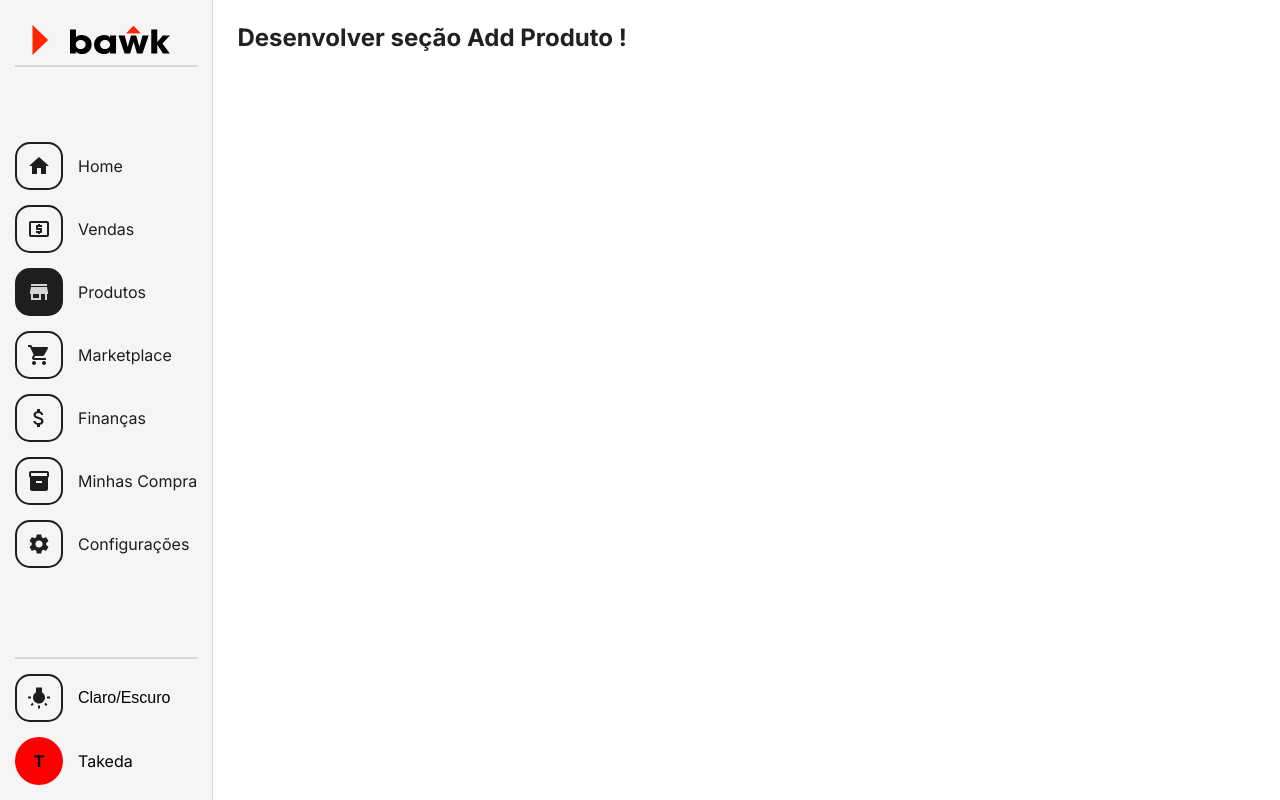
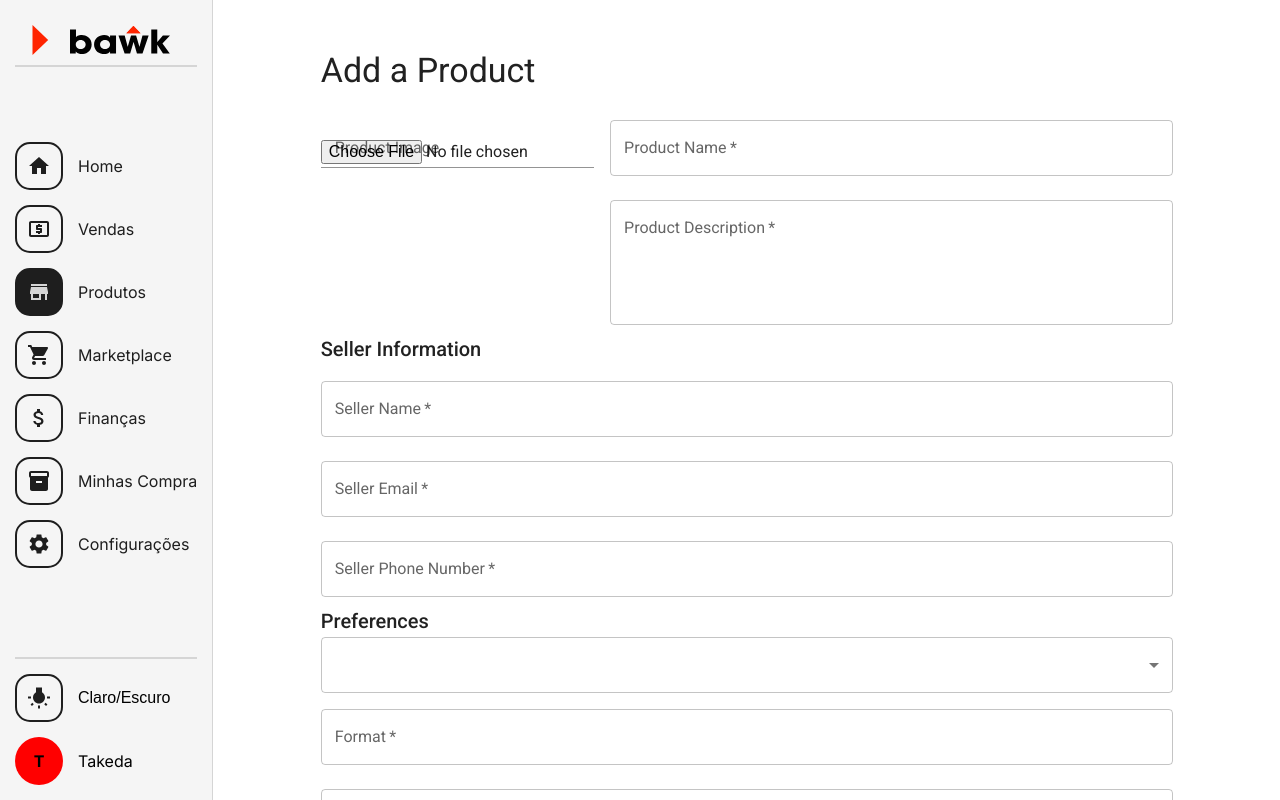
Before and after one commit to BawkFly/BawkFly-front-end, a Next.js app: page /painel/produtos/add-produto in a window 1280 px wide. Built offline with nearby package versions, Linux system fonts and the light colour scheme.

Commit message:
product page

```diff
--- a/src/app/painel/marketplace/page.tsx
+++ b/src/app/painel/marketplace/page.tsx
@@ -1,4 +1,4 @@
-import SectionProducts from "@/components/sections/products/products";
+import SectionProducts from "@/components/sections/products/productsItem";
 import { Button } from "@mui/material";
 import Link from "next/link";
 
--- a/src/app/painel/produtos/page.tsx
+++ b/src/app/painel/produtos/page.tsx
@@ -5,7 +5,7 @@ import { Button } from "@mui/material";
 export default function PageProducts() {
   return (
     <main>
-      <SectionUserProducts />
+      <SectionUserProducts userProducts={[]} />
       <Link href="/painel/produtos/add-produto">
         <Button variant="contained">Add - Produto</Button>
       </Link>
--- a/src/components/sections/add-product/add-product.tsx
+++ b/src/components/sections/add-product/add-product.tsx
@@ -1,15 +1,191 @@
-import { Container } from "@mui/material";
+"use client"
+import React, { useState } from 'react';
+import {
+  Container,
+  Typography,
+  TextField,
+  Button,
+  Select,
+  MenuItem,
+  InputLabel,
+  FormControl,
+  Input,
+  Grid,
+} from '@mui/material';
+import ProductItem, { ProductItemProps } from "@/components/sections/products/productsItem"; // Import the ProductItem component
 
 export type DataSectionAddProduct = {};
 
+
 export default function SectionAddProduct(data: DataSectionAddProduct) {
-  const {} = data;
+  const [productName, setProductName] = useState('');
+  const [productDescription, setProductDescription] = useState('');
+  const [productImage, setProductImage] = useState<File | null>(null);
+  const [sellerName, setSellerName] = useState('');
+  const [sellerEmail, setSellerEmail] = useState('');
+  const [sellerPhoneNumber, setSellerPhoneNumber] = useState('');
+  const [category, setCategory] = useState('');
+  const [format, setFormat] = useState('');
+  const [language, setLanguage] = useState('');
+  const [price, setPrice] = useState('');
+  const [products, setProducts] = useState<ProductItemProps[]>([]); // Maintain a list of products
+
+  const handleProductSubmit = (e: React.FormEvent) => {
+    e.preventDefault();
+
+    // Create a new product object
+let newProduct: ProductItemProps = {
+  name: productName,
+  description: productDescription,
+  image: '', // Initialize with an empty string
+};
+
+if (productImage) {
+  // If productImage is not null, create the URL
+  newProduct.image = URL.createObjectURL(productImage); // Convert the image file to a URL
+}
+
+// Add the new product to the list of products
+setProducts([...products, newProduct]);
+    // Reset form fields
+    setProductName('');
+  setProductDescription('');
+  setProductImage(null);
+  setSellerName('');
+  setSellerEmail('');
+  setSellerPhoneNumber('');
+  setCategory('');
+  setFormat('');
+  setLanguage('');
+  setPrice('');
+  };
+
+  const handleImageChange = (e: React.ChangeEvent<HTMLInputElement>) => {
+    if (e.target.files && e.target.files[0]) {
+      // Get the selected image file
+      setProductImage(e.target.files[0]);
+    }
+  };
 
   return (
     <section>
-      <Container>
-        <h2>Desenvolver seção Add Produto !</h2>
+      <Container maxWidth="md" style={{ marginTop: '50px' }}>
+        <Typography variant="h4" gutterBottom>
+          Add a Product
+        </Typography>
+        <form onSubmit={handleProductSubmit}>
+          <Grid container spacing={2}>
+            {/* Product Image */}
+            <Grid item xs={4}>
+              <FormControl fullWidth margin="normal">
+                <InputLabel htmlFor="product-image">Product Image</InputLabel>
+                <Input
+                  id="product-image"
+                  type="file"
+                  onChange={handleImageChange}
+                  required
+                />
+              </FormControl>
+            </Grid>
+
+            {/* Product Name and Description */}
+            <Grid item xs={8}>
+              <TextField
+                label="Product Name"
+                fullWidth
+                margin="normal"
+                value={productName}
+                onChange={(e) => setProductName(e.target.value)}
+                required
+              />
+              <TextField
+                label="Product Description"
+                fullWidth
+                margin="normal"
+                multiline
+                rows={4}
+                value={productDescription}
+                onChange={(e) => setProductDescription(e.target.value)}
+                required
+              />
+            </Grid>
+          </Grid>
+
+          {/* Seller Information */}
+          <Typography variant="h6">Seller Information</Typography>
+          <TextField
+            label="Seller Name"
+            fullWidth
+            margin="normal"
+            value={sellerName}
+            onChange={(e) => setSellerName(e.target.value)}
+            required
+          />
+          <TextField
+            label="Seller Email"
+            fullWidth
+            margin="normal"
+            type="email"
+            value={sellerEmail}
+            onChange={(e) => setSellerEmail(e.target.value)}
+            required
+          />
+          <TextField
+            label="Seller Phone Number"
+            fullWidth
+            margin="normal"
+            type="tel"
+            value={sellerPhoneNumber}
+            onChange={(e) => setSellerPhoneNumber(e.target.value)}
+            required
+          />
+
+          {/* Preferences */}
+          <Typography variant="h6">Preferences</Typography>
+          <Select
+            label="Category"
+            fullWidth
+            value={category}
+            onChange={(e) => setCategory(e.target.value as string)}
+            required
+          >
+            <MenuItem value="Electronics">Electronics</MenuItem>
+            <MenuItem value="Clothing">Clothing</MenuItem>
+          </Select>
+          <TextField
+            label="Format"
+            fullWidth
+            margin="normal"
+            value={format}
+            onChange={(e) => setFormat(e.target.value)}
+            required
+          />
+          <TextField
+            label="Language"
+            fullWidth
+            margin="normal"
+            value={language}
+            onChange={(e) => setLanguage(e.target.value)}
+            required
+          />
+          <TextField
+            label="Price"
+            fullWidth
+            margin="normal"
+            type="number"
+            value={price}
+            onChange={(e) => setPrice(e.target.value)}
+            required
+          />
+
+          <Button variant="contained" color="primary" fullWidth type="submit">
+            Add Product
+          </Button>
+        </form>
       </Container>
+
+
+
     </section>
   );
 }
--- /dev/null
+++ b/src/components/sections/products/productsItem.tsx
@@ -0,0 +1,37 @@
+// components/Products.tsx
+import React from 'react';
+import {
+  Card,
+  CardContent,
+  CardHeader,
+  Typography,
+  Avatar,
+} from '@mui/material';
+
+export type ProductItemProps = {
+  name: string;
+  description: string;
+  image: string; // You can pass an image URL here
+}
+
+const ProductItem: React.FC<ProductItemProps> = ({ name, description, image }) => {
+  return (
+    <Card>
+      <CardHeader
+        avatar={
+          <Avatar aria-label="Product Image">
+            <img src={image} alt={name} />
+          </Avatar>
+        }
+        title={name}
+      />
+      <CardContent>
+        <Typography variant="body2" color="textSecondary">
+          {description}
+        </Typography>
+      </CardContent>
+    </Card>
+  );
+};
+
+export default ProductItem;
```
Also changed, not shown: src/components/sections/products/products.tsx (deleted, +0 -15 lines), src/components/sections/user-products/products.tsx (+19 -3 lines), 2 other files (tests, documents, lock files or other folders).
